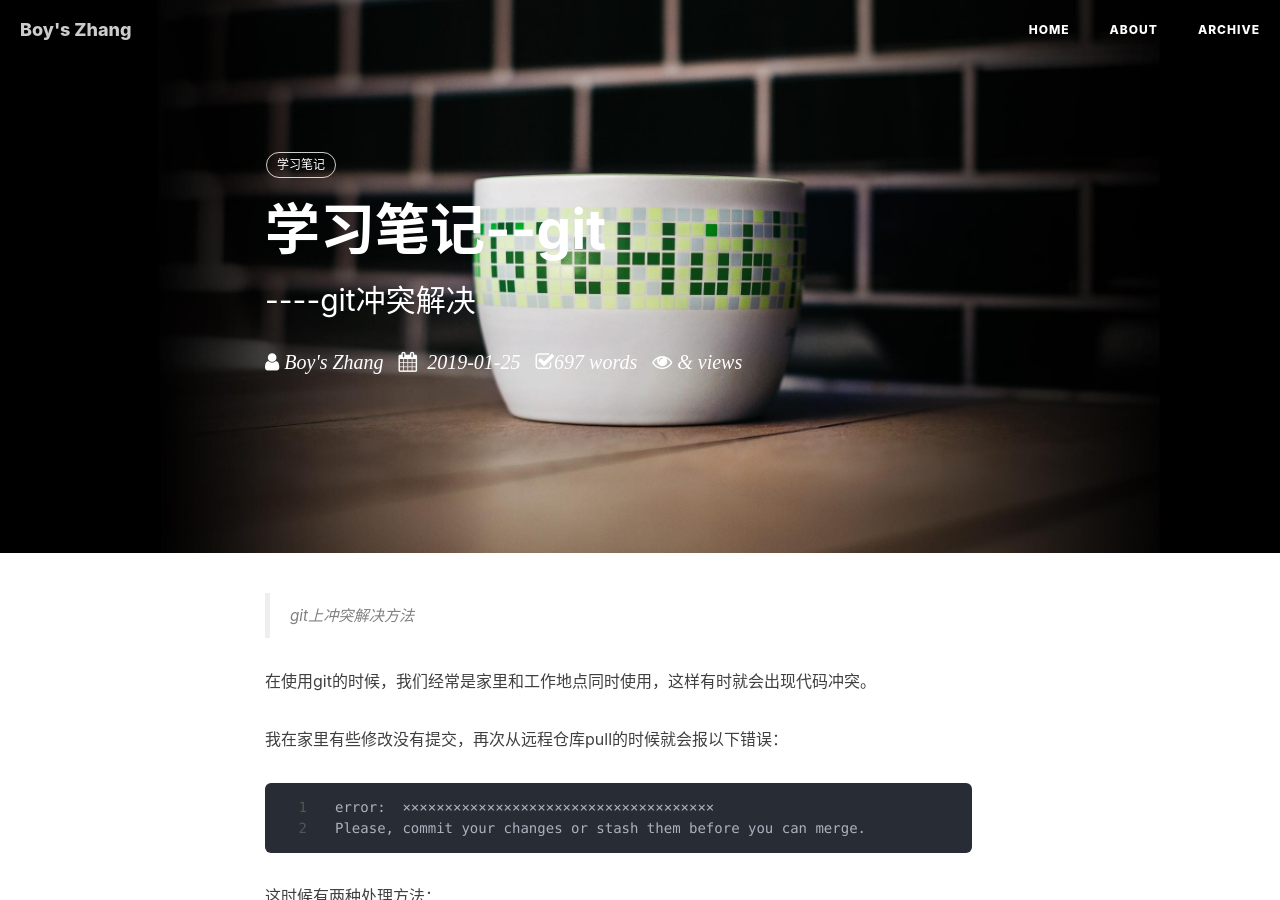
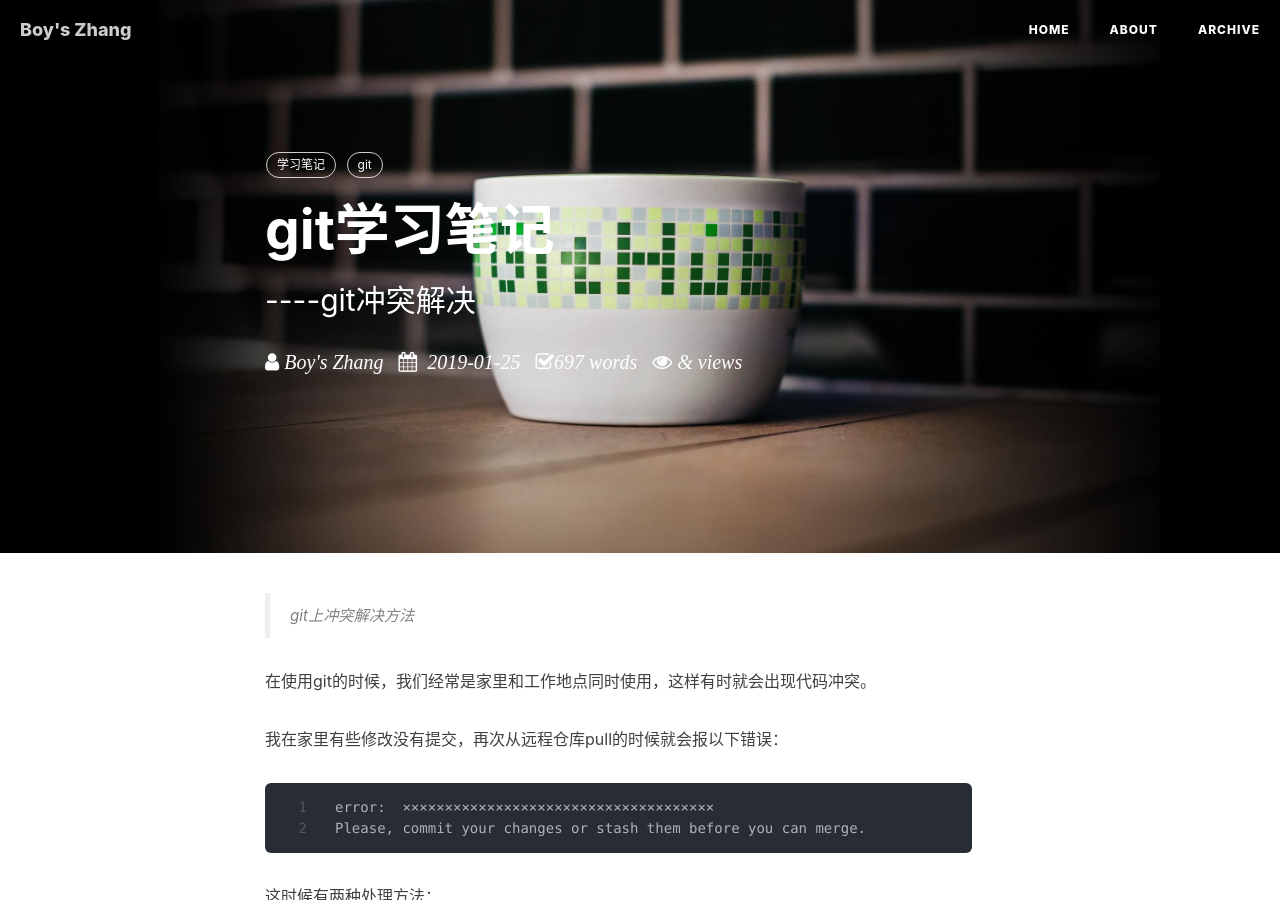
Before and after one commit to playboyzhang/playboyzhang.github.io, a Jekyll site: the page built from _posts/2019-01-25-github-stash.md, in a window 1280 px wide and 900 px high. Built offline with Jekyll 4.4.1, drawn with Linux system fonts in a browser that asks for light colours; nearby versions of some CDN libraries; comment, search, counter and statistics services are not loaded.

Commit message:
chang tags

```diff
--- a/_posts/2019-01-25-github-stash.md
+++ b/_posts/2019-01-25-github-stash.md
@@ -1,12 +1,13 @@
 ---
 layout:      post
-title:       "学习笔记--git"
+title:       "git学习笔记"
 subtitle:    "----git冲突解决"
 date:        2019-01-25
 author:      "Boy's Zhang"
 header-img:  "img/post-bg-github-cup.jpg"
 tags:
   - 学习笔记
+  - git
 ---
 
 > git上冲突解决方法
```
